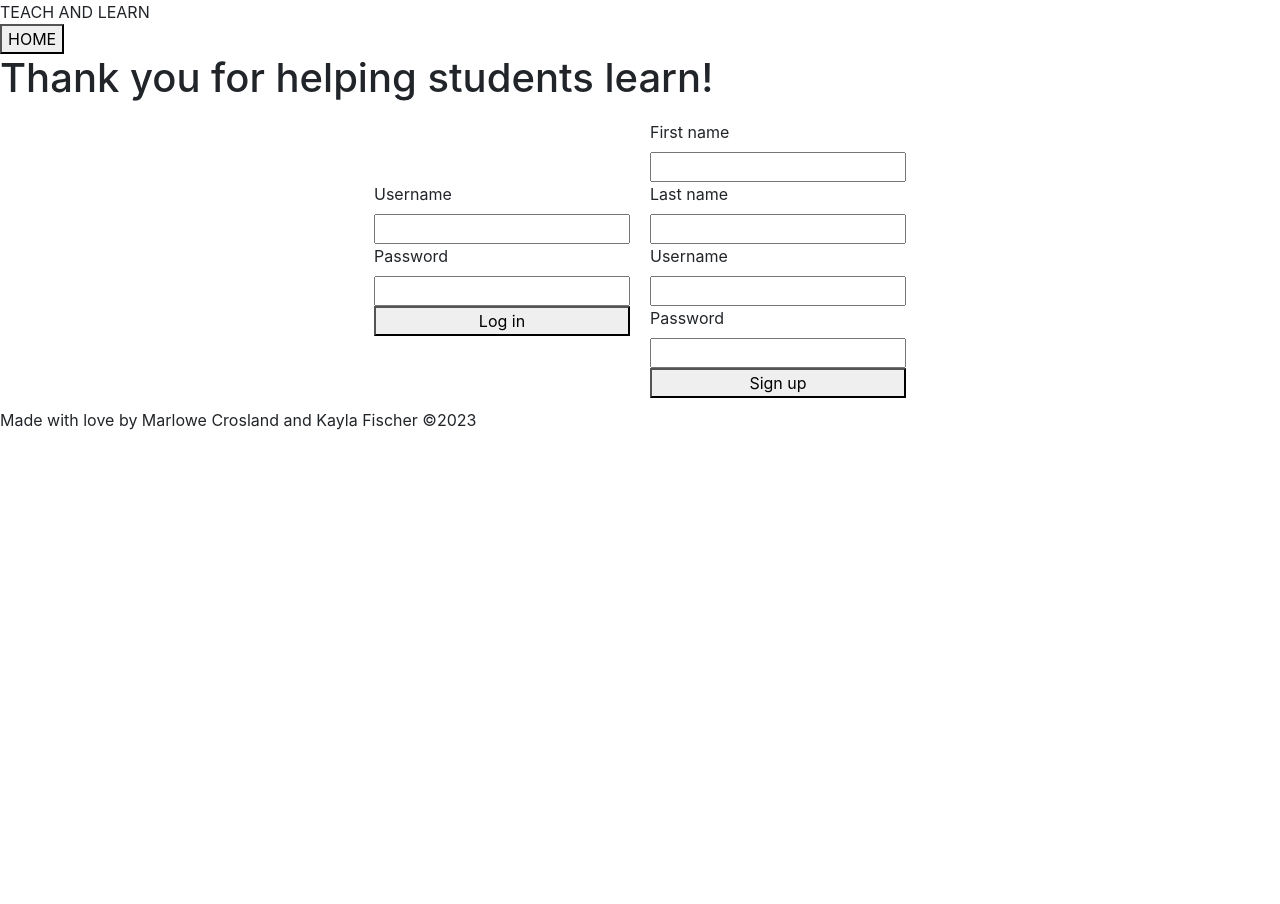
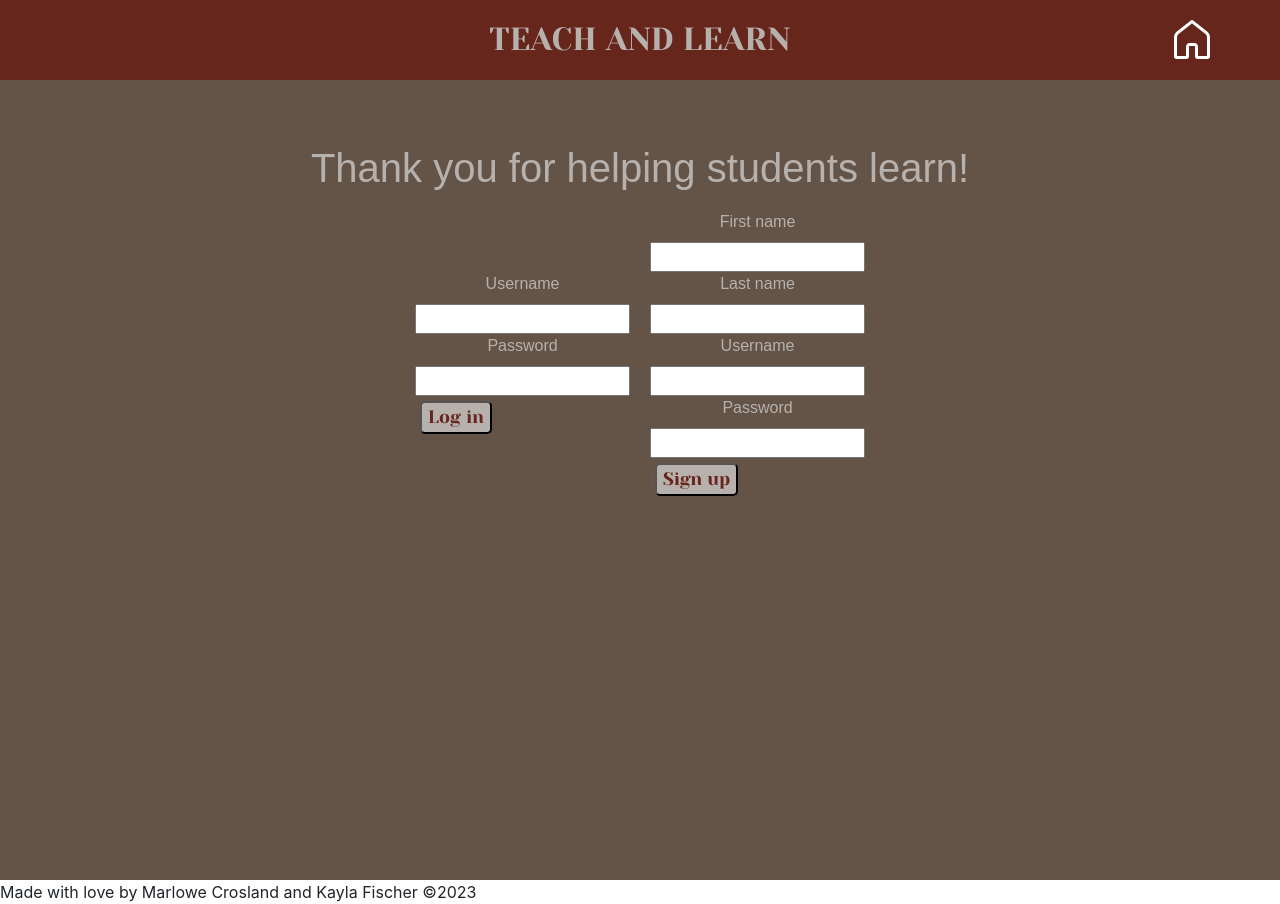
Before and after one commit to kfisch2/tutor-app, a React (Create React App) app: page /tutor in a window 1280 px wide. Before the commit the page ends 800 px from the top, so only its background shows below. Built offline with nearby package versions, Linux system fonts and the light colour scheme.

Commit message:
home icon added, basic color palette applied. Lite styling, let me know what you think of the color scheme.

```diff
--- a/public/index.html
+++ b/public/index.html
@@ -14,6 +14,9 @@
       integrity="sha384-Gn5384xqQ1aoWXA+058RXPxPg6fy4IWvTNh0E263XmFcJlSAwiGgFAW/dAiS6JXm"
       crossorigin="anonymous"
     />
+    <link rel="preconnect" href="https://fonts.googleapis.com">
+<link rel="preconnect" href="https://fonts.gstatic.com" crossorigin>
+<link href="https://fonts.googleapis.com/css2?family=Yeseva+One&display=swap" rel="stylesheet">
     <title>Teach and Learn</title>
   </head>
   <body>
--- /dev/null
+++ b/src/components/Header/Header.css
@@ -0,0 +1,19 @@
+.header{
+    background-color: #67261c;
+    color: #B7B1AD;
+    font-size: 2rem;
+    height: 10vh;
+    padding-top: 2vh;
+    text-align: center;
+    font-family: 'Yeseva One', cursive;
+}
+
+
+.home-button{
+    position: absolute;
+    top: 0;
+    right: 0;
+    margin-right: 5vw;
+    padding-top: 2vh;
+    cursor:pointer;
+}
--- a/src/components/Header/Header.js
+++ b/src/components/Header/Header.js
@@ -1,11 +1,14 @@
 import React from "react";
+import "./Header.css";
 
 export default function index() {
-  const handleClick = () => window.location.assign('/');
+  const handleClick = () => window.location.assign("/");
   return (
     <>
-      <div className="header">TEACH AND LEARN </div>
-      <button onClick={() => handleClick()}>HOME</button>
+      <div className="header">
+        TEACH AND LEARN
+        <a href='/'><img src={require('./home-icon.png')}className="home-button" onClick={() => handleClick()}></img></a>
+      </div>
     </>
   );
 }
--- /dev/null
+++ b/src/components/Student/Student.css
@@ -0,0 +1,4 @@
+.student-page{
+  background-color: #2A3F3C;
+  height:100vh;
+}
--- a/src/components/Student/Student.js
+++ b/src/components/Student/Student.js
@@ -3,9 +3,12 @@ import Login from "../Login/Login.js";
 import Signup from "../Login/Signup.js";
 import StudentDashboard from "./StudentDashboard.js";
 
+import './Student.css';
+
 const Student = () => {
   return (
     <>
+    <div className="student-page"></div>
     {/* <h1>A tutor will be paired with you soon!</h1>
       {" "}
       <div className="form-container">
--- /dev/null
+++ b/src/components/Tutor/Tutor.css
@@ -0,0 +1,23 @@
+.tutor-page{
+    padding-top: 8vh;
+    text-align: center;
+    background-color: #645448;
+    height: 100vh;
+    color: #B7B1AD;
+    font-family: Arial, Helvetica, sans-serif;
+}
+
+.tutor-page button {
+    width: fit-content;
+    border-radius: 5px;
+    font-family: 'Yeseva One', cursive;
+    margin: 5px;
+    background-color: #B7B1AD;
+    color: #67261c;
+    font-size: large;
+  }
+
+  .tutor-page button:hover{
+    cursor: pointer;
+    translate: 1px;
+  }
--- a/src/components/Tutor/Tutor.js
+++ b/src/components/Tutor/Tutor.js
@@ -1,16 +1,19 @@
 import React from "react";
 import Login from "../Login/Login";
 import Signup from "../Login/Signup";
+import './Tutor.css'
 
 const Tutor = () => {
   return (
     <>
+    <div className="tutor-page">
     <h1>Thank you for helping students learn!</h1>
       {" "}
       <div className="form-container">
         <Login />
         <Signup />
       </div>
+      </div>
     </>
   );
 };
--- a/src/index.css
+++ b/src/index.css
@@ -1,13 +1,24 @@
 .main-page {
   display: flex;
+  background-color: #B7B1AD;
   justify-content: center;
   align-items: center;
   flex-direction: column;
+  height: 100vh;
 }
 
 .main-page button {
+  border-radius: 5px;
+  font-family: 'Yeseva One', cursive;
   margin: 5px;
+  background-color: #2A3F3C;
+  color: white;
   font-size: large;
+}
+
+.main-page button:hover{
+  cursor: pointer;
+  translate: 1px;
 }
 
 .form-container {
```
Also changed, not shown: src/components/Header/home-icon.png (added).
